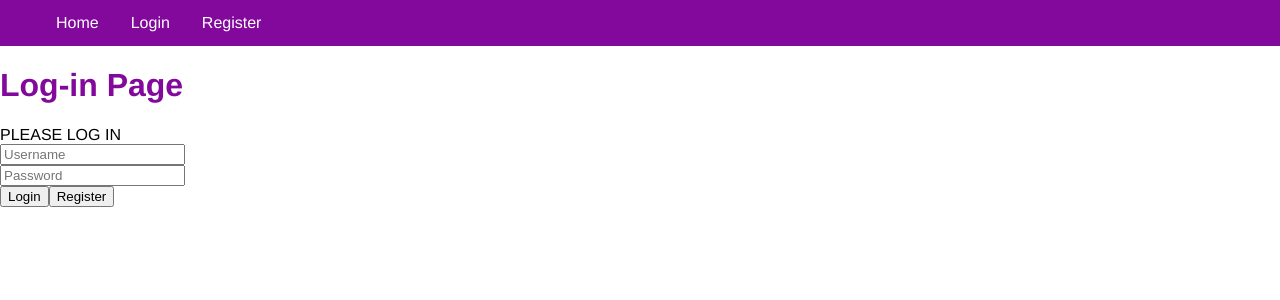
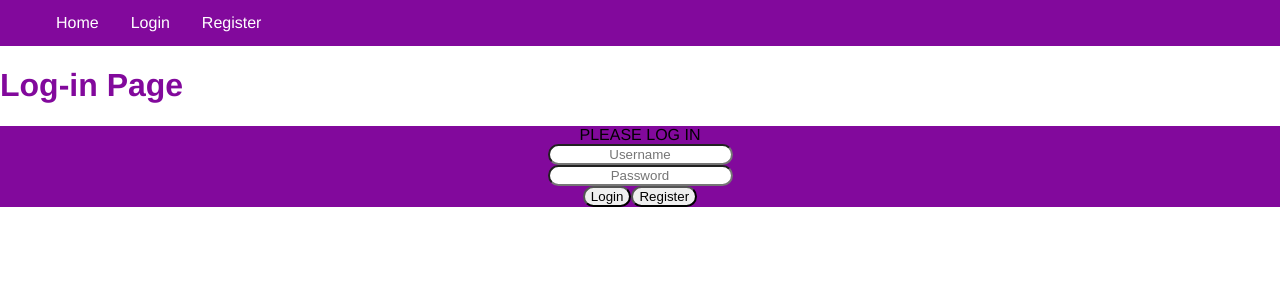
Before and after one commit to maxi-p/marketplace, a React (Create React App) app in the folder frontend/: page /login in a window 1280 px wide. Shown: the top 300 px of the page. Built offline with nearby package versions, Linux system fonts and the light colour scheme.

Commit message:
Login Page

```diff
--- a/frontend/src/App.css
+++ b/frontend/src/App.css
@@ -27,6 +27,21 @@ body {
 
 section {
   padding: 20px
+}
+
+.login {
+  text-align: center;
+  background-color: #82099c;
+
+}
+.userDetails {
+  text-align: center;
+  border-radius: 20px;
+}
+
+.buttons {
+  text-align: center;
+  border-radius: 20px;
 }
 
 .search {
--- a/frontend/src/components/Login.js
+++ b/frontend/src/components/Login.js
@@ -56,13 +56,14 @@ const Login = props =>
 
     return(
         <div id="loginDiv">
-            <form onSubmit={doLogin}>
+            <form  className="login" onSubmit={doLogin}>
                 <span id="inner-title">PLEASE LOG IN</span><br />
                 <input
                     type="text"
                     placeholder="Username"
                     id="username"
                     onChange={handleChange}
+                    className="userDetails"
                     value={formData.username}
                 />
                 <br/>
@@ -71,7 +72,9 @@ const Login = props =>
                     placeholder="Password"
                     id="password"
                     onChange={handleChange}
+                    className="userDetails"
                     value={formData.password}
+
                 />
                 <br/>
                 <input
```
